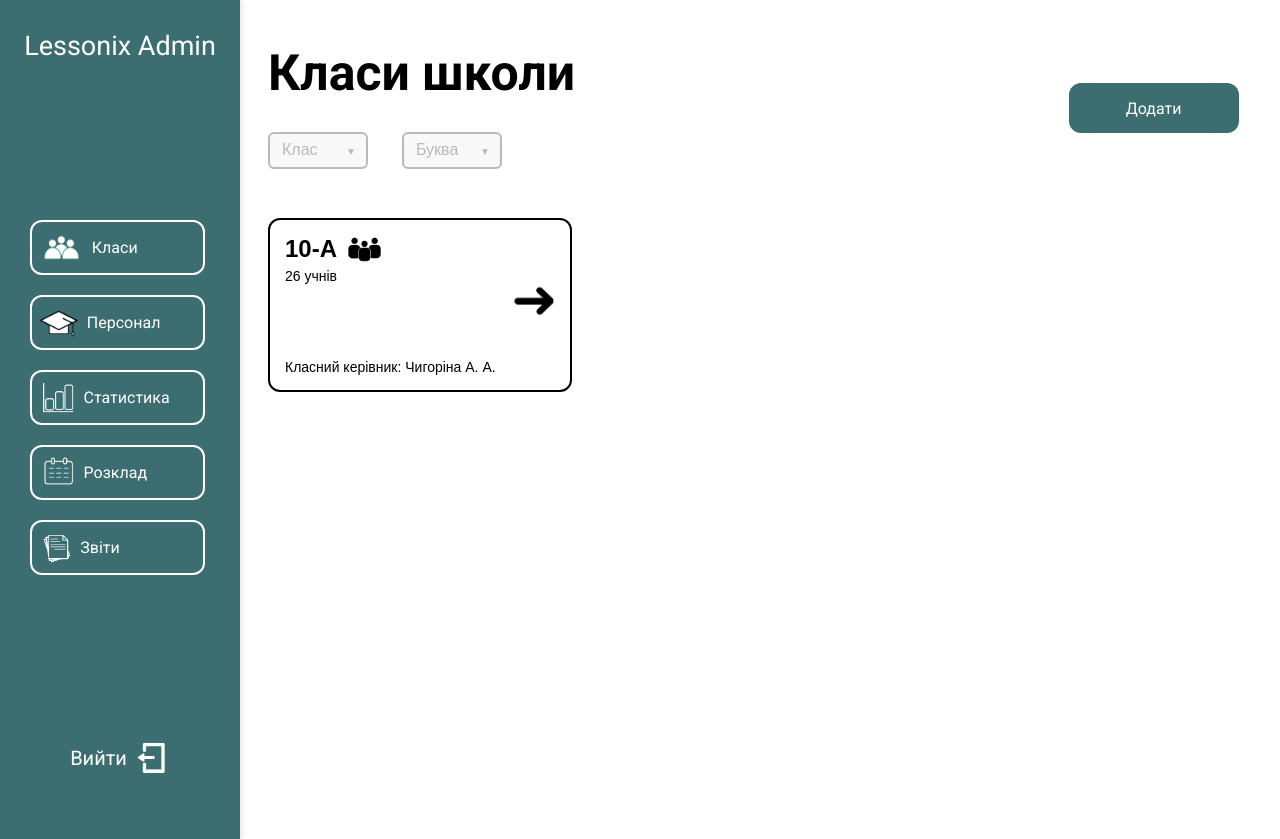
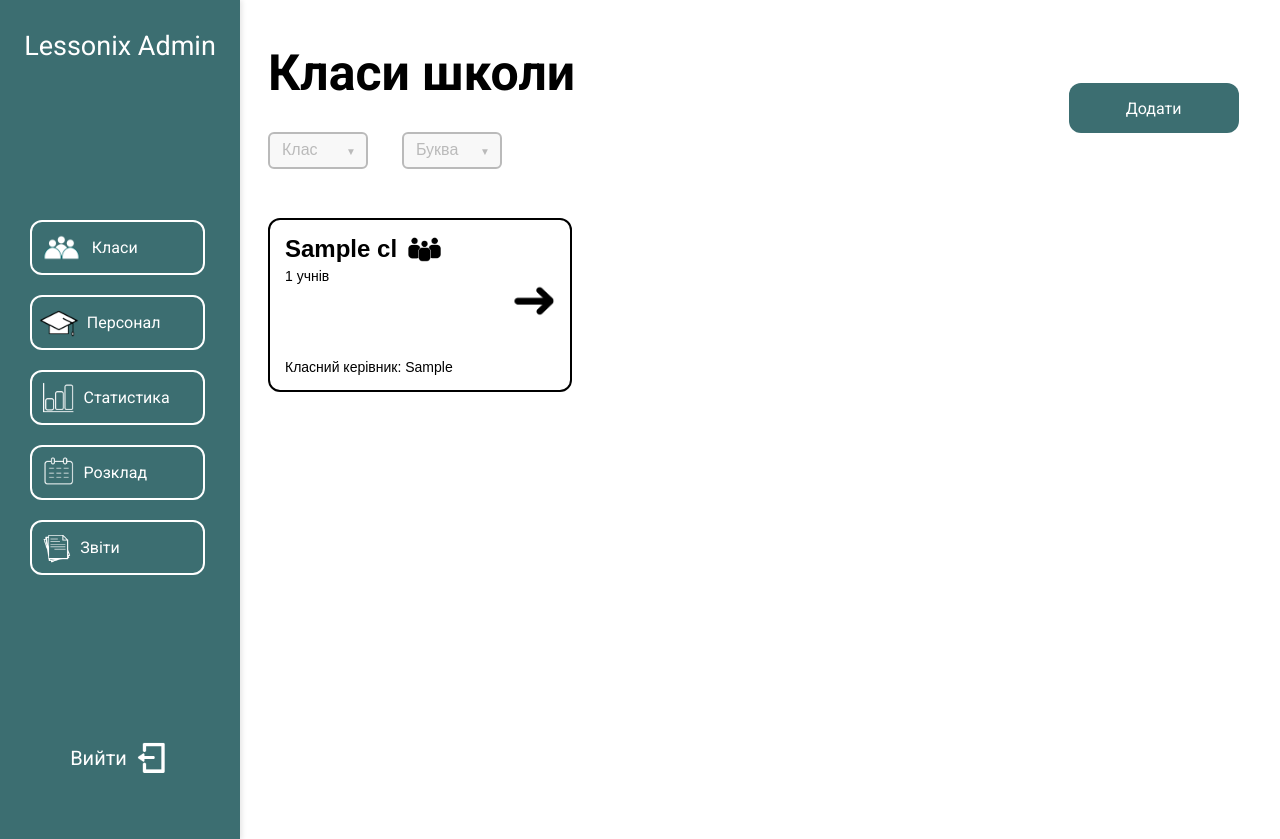
Before and after one commit to andrew-potapenko17/web-lessonixadmin, a Django app: template lessonixadmin/adminpanel/templates/adminpanel/classes.html in a window 1280 px wide. Shown: the top 839 px of the page. Run offline with Django 4.2, Linux system fonts and the light colour scheme; the template is opened without the code that fills it: most values are stand-ins (such as "Sample title", 1, 10 or a date in 2020).

Commit message:
basic backend for viewing school classes

```diff
--- a/lessonixadmin/adminpanel/templates/adminpanel/classes.html
+++ b/lessonixadmin/adminpanel/templates/adminpanel/classes.html
@@ -38,17 +38,22 @@
         </div>
     </div>
     <div class="lower">
+        {% for cls in classes %}
             <div class="class-card">
                 <div class="header">
-                <span class="class-name">10-A</span>
+                    <span class="class-name">{{ cls.name }}</span>
                     <img src="{% static 'img/class-ico.png' %}" alt="Class Icon" class="class-icon">
                 </div>
-            <div class="details">26 учнів</div>
+
+                <div class="details">{{ cls.studentsCount }} учнів</div>
+
                 <div class="arrow">
                     <img src="{% static 'img/arrow-right.png' %}" alt="Arrow Icon">
                 </div>
-            <div class="teacher">Класний керівник: Чигоріна А. А.</div>
+
+                <div class="teacher">Класний керівник: {{ cls.leadTeacher }}</div>
             </div>
+        {% endfor %}
     </div>
 </div>
 
```
Also changed, not shown: lessonixadmin/adminpanel/views.py (+26 -2 lines). Lines whose indentation alone changed are shown as unchanged.
